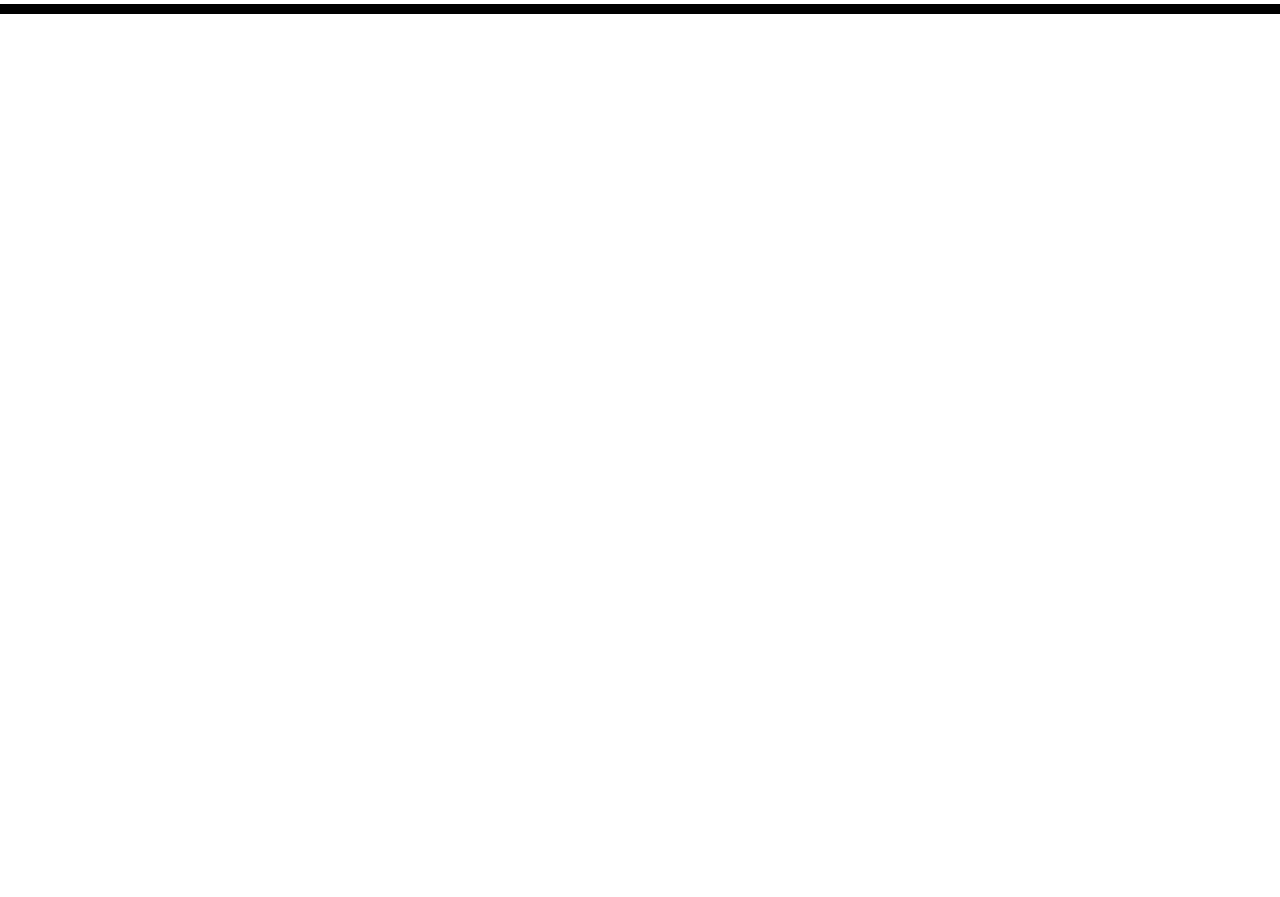
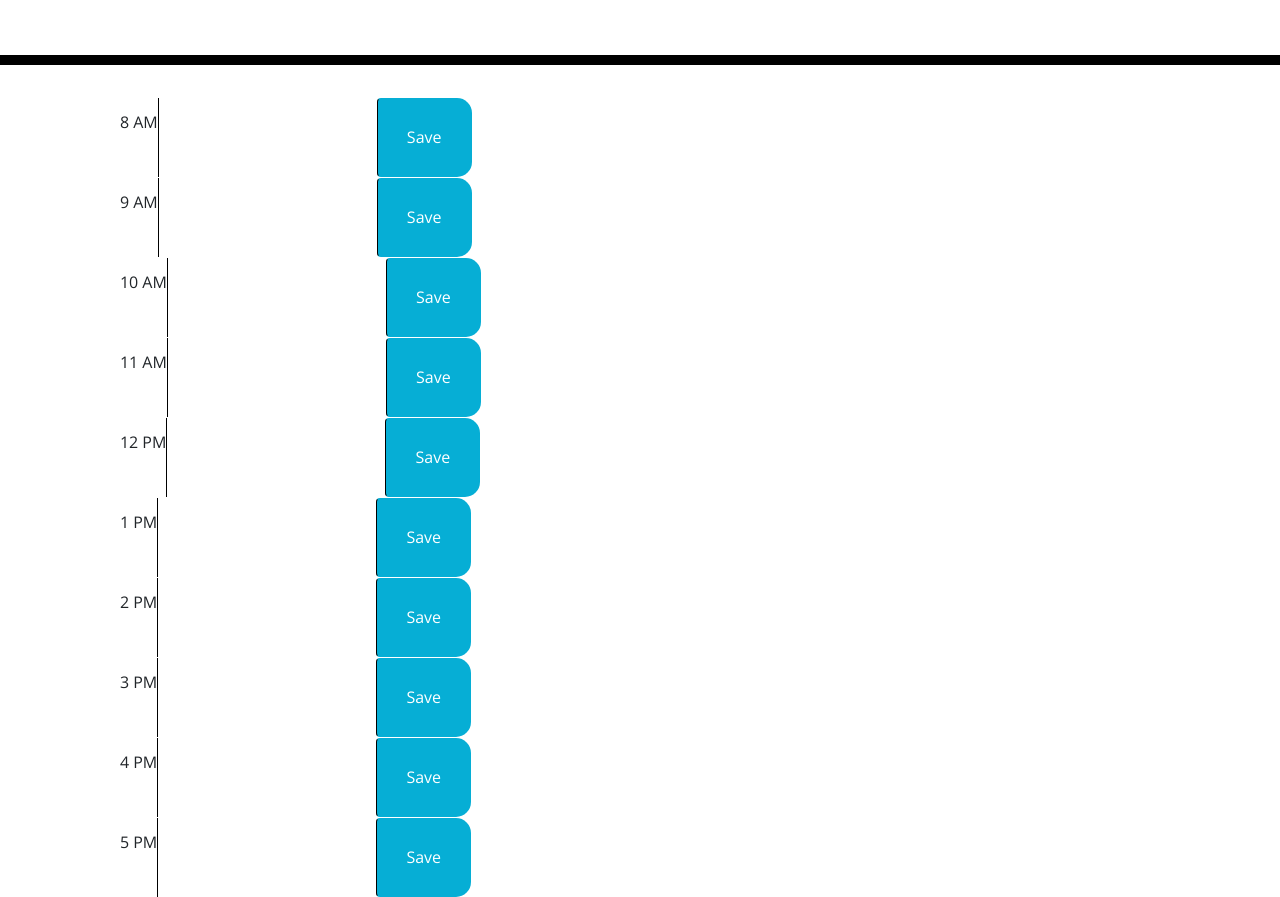
Before and after one commit to BrockHanni/Week-5-Project, a website: page index.html in a window 1280 px wide. Shown: the part 254-1151 px from the top of the page. Before the commit the page ends 800 px from the top, so only its background shows below. Drawn offline with nearby package versions, Linux system fonts and the light colour scheme; files that its build step writes are made by us from their sources.

Commit message:
building-blocks

```diff
--- /dev/null
+++ b/assets/Java.js
@@ -0,0 +1,2 @@
+var today = moment();
+$("#currentDay").text(today.format('[Today is:] MMMM Do YYYY'));
--- a/assets/style.css
+++ b/assets/style.css
@@ -11,6 +11,8 @@ textarea{
   color: #000000;
   border-left: 1px solid black;
   padding: 10px;
+  text-align: center;
+  size:90vh;
 }
 
 .jumbotron {
@@ -69,3 +71,9 @@ textarea{
   font-size: 20px;
   transition: all .3s ease-in-out;
 }
+.lead {
+  font-size: x-large;
+}
+.lead1 {
+  font-size: xx-large;
+}
--- a/index.html
+++ b/index.html
@@ -18,21 +18,102 @@
       href="https://fonts.googleapis.com/css?family=Open+Sans&display=swap"
       rel="stylesheet"
     />
-    <link rel="stylesheet" href="style.css" />
+    <link rel="stylesheet" href="./assets/style.css" />
     <title>Work Day Scheduler</title>
+
   </head>
 
   <body>
     <header class="jumbotron">
       <h1 class="display-3">Work Day Scheduler</h1>
       <p class="lead">A simple calendar app for scheduling your work day</p>
-      <p id="currentDay" class="lead"></p>
+      <h1 id="currentDay" class="lead1"></h1>
     </header>
     <div class="container">
       <!-- Timeblocks go here -->
+      <div id="eight" class="row time-block">
+        <div class="hourblock">
+            8 AM
+        </div>
+        <textarea class="textarea"></textarea>
+        <button class="btn saveBtn col-md-1">Save</button>
+    </div>
+
+<div id="nine" class="row time-block">
+        <div class="hourblock">
+            9 AM
+        </div>
+        <textarea class="textarea"></textarea>
+        <button class="btn saveBtn col-md-1">Save</button>
+    </div>
+
+<div id="ten" class="row time-block">
+        <div class="hourblock">
+            10 AM
+        </div>
+        <textarea class="textarea"></textarea>
+        <button class="btn saveBtn col-md-1">Save</button>
+    </div>
+
+<div id="eleven" class="row time-block">
+        <div class="hourblock">
+            11 AM
+        </div>
+        <textarea class="textarea"></textarea>
+        <button class="btn saveBtn col-md-1">Save</button>
+    </div>
+
+<div id="twelve" class="row time-block">
+        <div class="hourblock">
+            12 PM
+        </div>
+        <textarea class="textarea"></textarea>
+        <button class="btn saveBtn col-md-1">Save</button>
+    </div>
+
+<div id="one" class="row time-block">
+        <div class="hourblock">
+            1 PM
+        </div>
+        <textarea class="textarea"></textarea>
+        <button class="btn saveBtn col-md-1">Save</button>
+    </div>
+
+<div id="two" class="row time-block">
+        <div class="hourblock">
+            2 PM
+        </div>
+        <textarea class="textarea"></textarea>
+        <button class="btn saveBtn col-md-1">Save</button>
+    </div>
+
+<div id="three" class="row time-block">
+        <div class="hourblock">
+            3 PM
+        </div>
+        <textarea class="textarea"></textarea>
+        <button class="btn saveBtn col-md-1">Save</button>
+    </div>
+
+<div id="four" class="row time-block">
+        <div class="hourblock">
+            4 PM
+        </div>
+        <textarea class="textarea"></textarea>
+        <button class="btn saveBtn col-md-1">Save</button>
+    </div>
+
+<div id="five" class="row time-block">
+        <div class="hourblock">
+            5 PM
+        </div>
+        <textarea class="textarea"></textarea>
+        <button class="btn saveBtn col-md-1">Save</button>
+    </div>
     </div>
 
     <script src="https://code.jquery.com/jquery-3.4.1.min.js"></script>
     <script src="https://cdnjs.cloudflare.com/ajax/libs/moment.js/2.24.0/moment.min.js"></script>
+    <script src="./assets/Java.js"></script>
   </body>
 </html>
--- /dev/null
+++ b/package.json
@@ -0,0 +1,5 @@
+{
+  "dependencies": {
+    "moment": "^2.29.4"
+  }
+}
```
